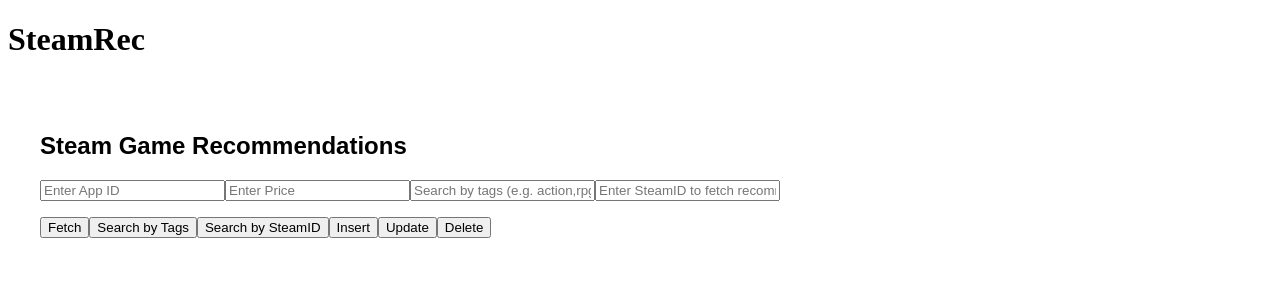
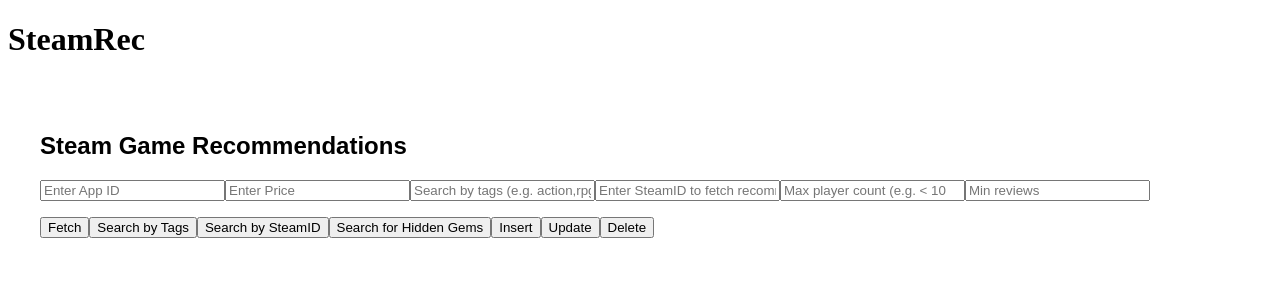
Before and after one commit to Brian-Conley/steamrec, a React (Create React App) app in the folder frontend/: page / in a window 1280 px wide. Shown: the top 300 px of the page. Built offline with nearby package versions, Linux system fonts and the light colour scheme.

Commit message:
Add implementation to search for hidden gem games

```diff
--- a/frontend/src/App.js
+++ b/frontend/src/App.js
@@ -8,6 +8,8 @@
   const [error, setError] = useState(null);
   const [loading, setLoading] = useState(false);
   const [steamId, setSteamId] = useState("");
+  const [maxPlayers, setMaxPlayers] = useState("");
+  const [minReviews, setMinReviews] = useState("");
 
   // Helper fetch wrapper
   const doFetch = (url, options = {}) => {
@@ -71,6 +73,14 @@
     doFetch(
       `http://localhost:5000/db/searchByTags?tags=${encodeURIComponent(tags)}`
     );
+  };
+
+  const fetchUnpopular = () => {
+    const qs = new URLSearchParams();
+    if (maxPlayers) qs.append("max_players", maxPlayers);
+    if (minReviews) qs.append("min_reviews", minReviews);
+
+    doFetch(`http://localhost:5000/db/unpopular?${qs.toString()}`);
   };
 
   // ---------------------
@@ -148,11 +158,24 @@
         value={steamId}
         onChange={(e) => setSteamId(e.target.value)}
       />
+      <input
+        type="number"
+        placeholder="Max player count (e.g. < 100)"
+        value={maxPlayers}
+        onChange={(e) => setMaxPlayers(e.target.value)}
+      />
+      <input
+        type="number"
+        placeholder="Min reviews"
+        value={minReviews}
+        onChange={(e) => setMinReviews(e.target.value)}
+      />
 
       <div style={{ marginTop: "1rem" }}>
         <button onClick={fetchByID}>Fetch</button>
         <button onClick={fetchByTags}>Search by Tags</button>
         <button onClick={fetchByLibrary}>Search by SteamID</button>
+        <button onClick={fetchUnpopular}>Search for Hidden Gems</button>
         <button onClick={insertGame}>Insert</button>
         <button onClick={updateGame}>Update</button>
         <button onClick={deleteGame}>Delete</button>
```
